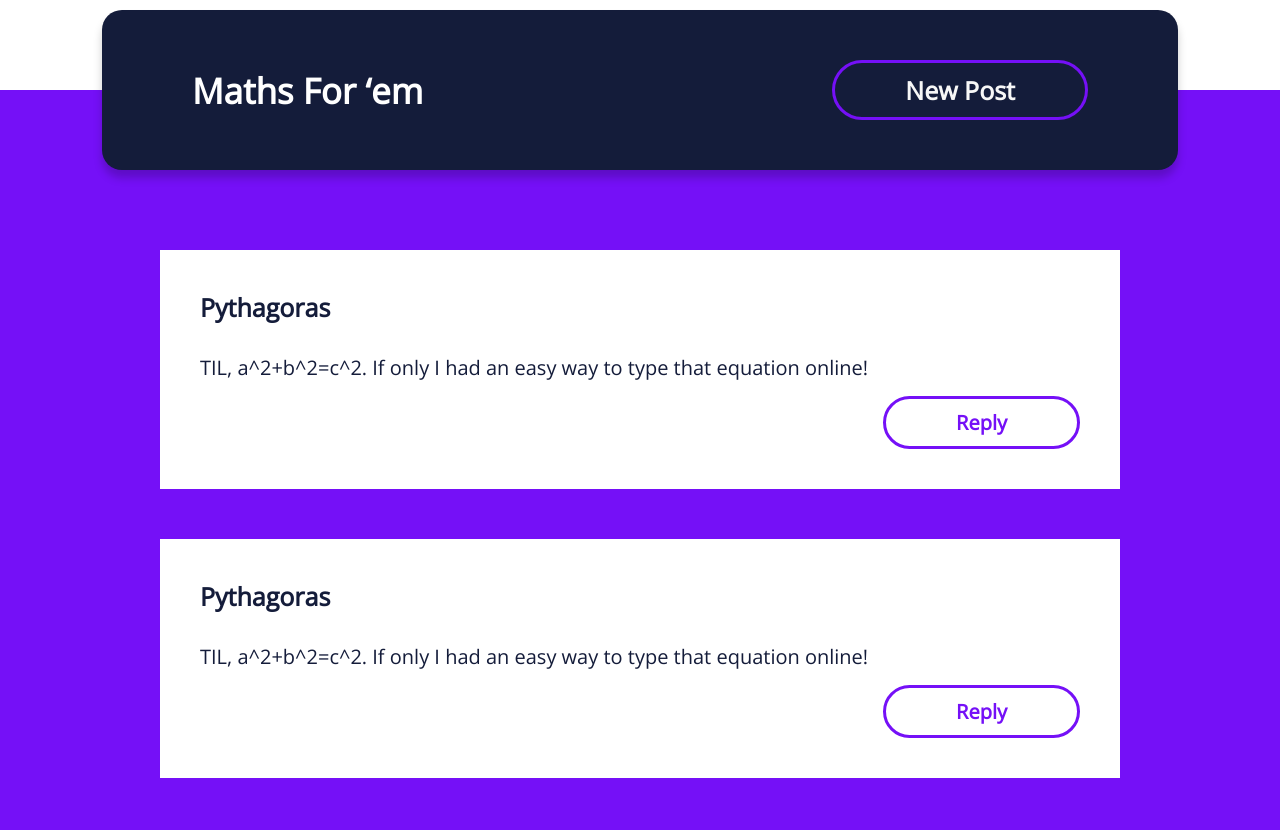
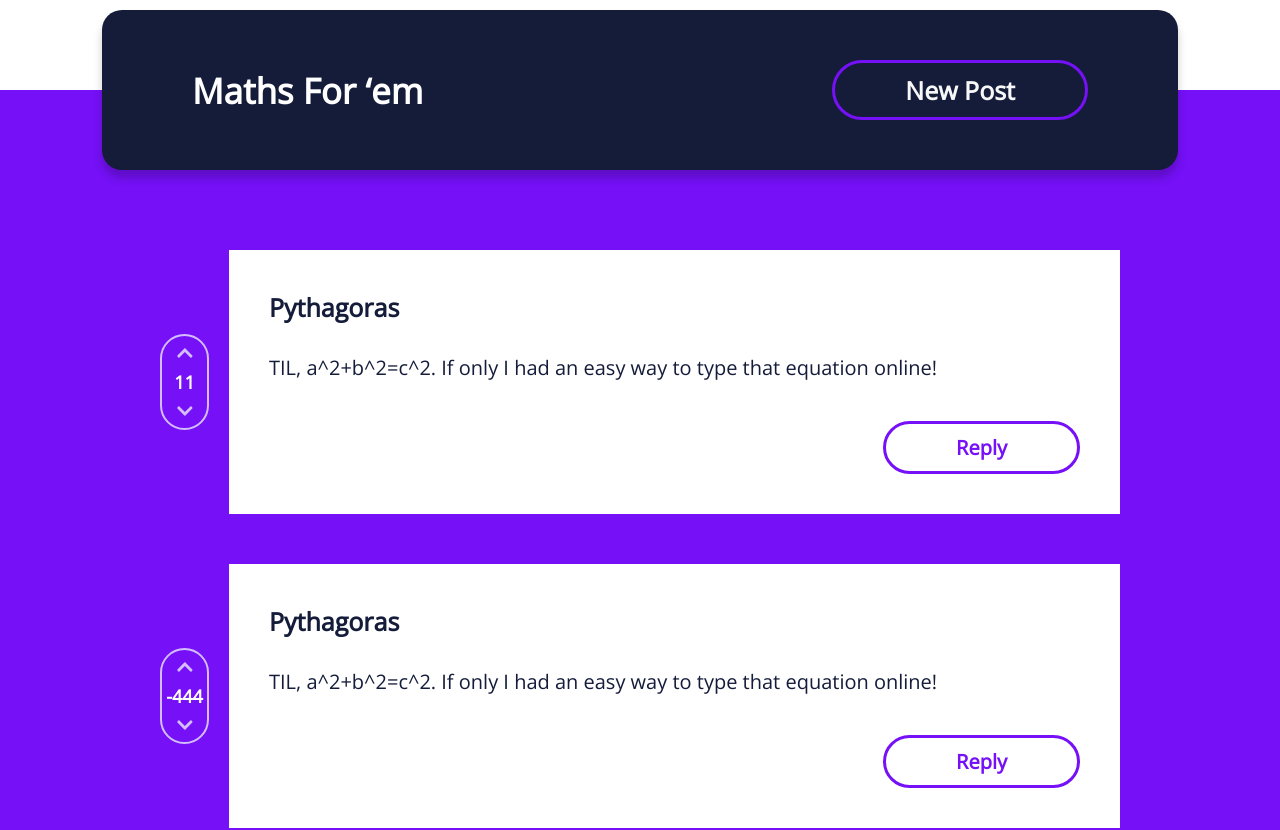
Before and after one commit to lswifty2017/maths-for-em, a React (Create React App) app: page / in a window 1280 px wide. Shown: the top 830 px of the page. Built offline with nearby package versions, Linux system fonts and the light colour scheme.

Commit message:
Posts component working as dumb component
-fa package added
- votes component working with state

```diff
--- a/package.json
+++ b/package.json
@@ -3,6 +3,9 @@
   "version": "0.1.0",
   "private": true,
   "dependencies": {
+    "@fortawesome/fontawesome-svg-core": "^1.2.29",
+    "@fortawesome/free-solid-svg-icons": "^5.13.1",
+    "@fortawesome/react-fontawesome": "^0.1.11",
     "@testing-library/jest-dom": "^4.2.4",
     "@testing-library/react": "^9.5.0",
     "@testing-library/user-event": "^7.2.1",
--- a/src/components/post/post.js
+++ b/src/components/post/post.js
@@ -1,10 +1,14 @@
 import React from "react";
 import "./post.scss";
 import Button from "../button/button";
+import Votes from "../votes/votes";
 
 const Post = ({ pseudonym = "", content = "", votes = 0 }) => {
   return (
     <div className="post">
+      <div className="post__votes">
+        <Votes votes={votes} />
+      </div>
       <div className="post__card">
         <div className="post__pseudonym">{pseudonym}</div>
         <div className="post__content">{content}</div>
--- a/src/components/post/post.scss
+++ b/src/components/post/post.scss
@@ -1,10 +1,16 @@
 @import "../../variables.scss";
 
 .post {
-  background-color: $white;
-  padding: 40px;
   color: $black;
   margin-bottom: 50px;
+  display: flex;
+  align-items: center;
+
+  &__card {
+    background-color: $white;
+    padding: 40px;
+    width: 900px;
+  }
 
   &__pseudonym {
     font-size: 25px;
@@ -14,7 +20,7 @@
 
   &__content {
     font-size: 20px;
-    padding-bottom: 15px;
+    padding-bottom: 40px;
   }
 
   &__button {
--- a/src/components/postsContainer/postsContainer.js
+++ b/src/components/postsContainer/postsContainer.js
@@ -8,10 +8,12 @@ const PostsContainer = () => {
       <Post
         pseudonym="Pythagoras"
         content="TIL, a^2+b^2=c^2. If only I had an easy way to type that equation online!"
+        votes={11}
       />
       <Post
         pseudonym="Pythagoras"
         content="TIL, a^2+b^2=c^2. If only I had an easy way to type that equation online!"
+        votes={-444}
       />
     </div>
   );
--- a/src/components/postsContainer/postsContainer.scss
+++ b/src/components/postsContainer/postsContainer.scss
@@ -4,6 +4,6 @@
   background-color: $primaryColor;
   width: 100%;
   margin-top: -80px;
-  padding: 160px 160px;
+  padding: 160px;
   box-sizing: border-box;
 }
--- /dev/null
+++ b/src/components/votes/votes.js
@@ -0,0 +1,58 @@
+import React, { useState } from "react";
+import "./votes.scss";
+import { FontAwesomeIcon } from "@fortawesome/react-fontawesome";
+import { faChevronUp, faChevronDown } from "@fortawesome/free-solid-svg-icons";
+
+const Votes = ({ votes }) => {
+  let [upVoteClass, setUpVoteClass] = useState("votes__vote");
+  let [downVoteClass, setDownVoteClass] = useState("votes__vote");
+  let [upVotedStatus, setUpVotedStatus] = useState(false);
+  let [downVotedStatus, setDownVotedStatus] = useState(false);
+  let [count, setCount] = useState(votes);
+
+  const upVote = () => {
+    if (!upVotedStatus) {
+      setCount(count + 1);
+      setUpVoteClass("votes__vote votes__vote--green");
+      setDownVoteClass("votes__vote");
+      setUpVotedStatus(true);
+      setDownVotedStatus(false);
+    } else {
+      setCount(count - 1);
+      setUpVoteClass("votes__vote");
+      setDownVoteClass("votes__vote");
+      setUpVotedStatus(false);
+      setDownVotedStatus(false);
+    }
+  };
+
+  const downVote = () => {
+    if (!downVotedStatus) {
+      setCount(count - 1);
+      setDownVoteClass("votes__vote votes__vote--red");
+      setUpVoteClass("votes__vote");
+      setUpVotedStatus(false);
+      setDownVotedStatus(true);
+    } else {
+      setCount(count + 1);
+      setDownVoteClass("votes__vote");
+      setUpVoteClass("votes__vote");
+      setDownVotedStatus(false);
+      setUpVotedStatus(false);
+    }
+  };
+
+  return (
+    <div className="votes">
+      <button className={upVoteClass} onClick={upVote}>
+        <FontAwesomeIcon icon={faChevronUp} />
+      </button>
+      <div className="votes__number">{count}</div>
+      <button className={downVoteClass} onClick={downVote}>
+        <FontAwesomeIcon icon={faChevronDown} />
+      </button>
+    </div>
+  );
+};
+
+export default Votes;
--- /dev/null
+++ b/src/components/votes/votes.scss
@@ -0,0 +1,50 @@
+@import "../../variables.scss";
+
+.votes {
+  width: 45px;
+  margin-right: 20px;
+  color: $white;
+  font-size: 18px;
+  font-weight: bold;
+  border: 2px solid $pink;
+  border-radius: 50px;
+  display: flex;
+  flex-direction: column;
+  align-items: center;
+  padding: 5px 0;
+
+  &__number {
+    padding: 5px 0;
+  }
+
+  &__vote {
+    svg {
+      color: $pink;
+    }
+
+    &:hover {
+      svg {
+        color: $white;
+      }
+    }
+
+    &--green {
+      svg {
+        color: $green;
+      }
+    }
+
+    &--red {
+      svg {
+        color: $red;
+      }
+    }
+  }
+
+  button {
+    display: block;
+    padding: 0;
+    border: none;
+    background: none;
+  }
+}
--- a/src/variables.scss
+++ b/src/variables.scss
@@ -3,3 +3,6 @@ $secondaryColor: #141c3a;
 $white: #ffffff;
 $greyish-white: #f7f7f7;
 $black: #141c3a;
+$pink: #d5bdfd;
+$green: #008000;
+$red: #ff0000;
```
Also changed, not shown: 1 other file (tests, documents, lock files or other folders).
